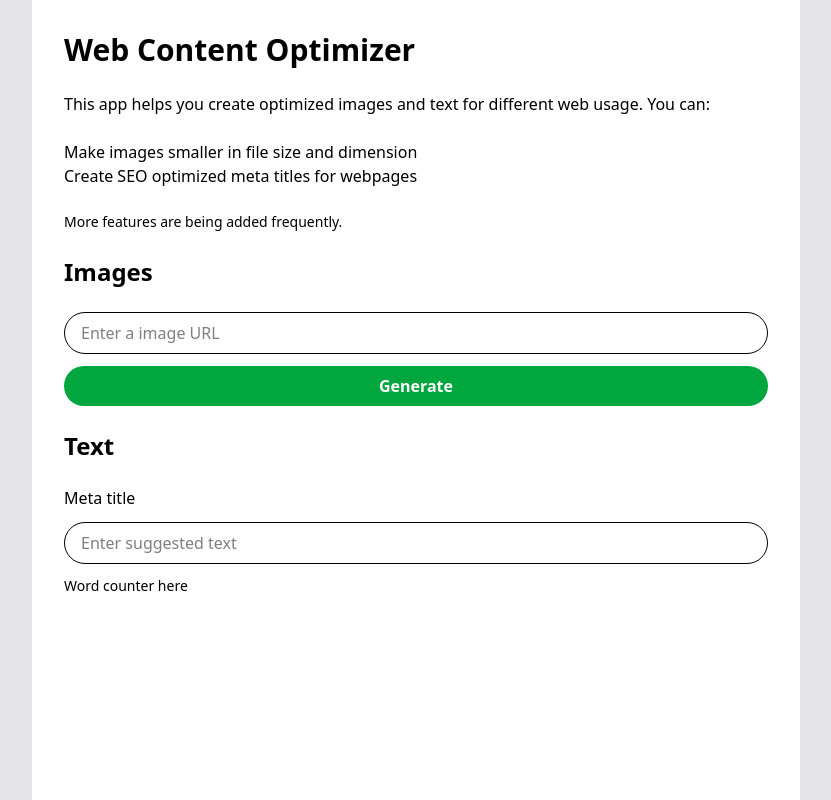
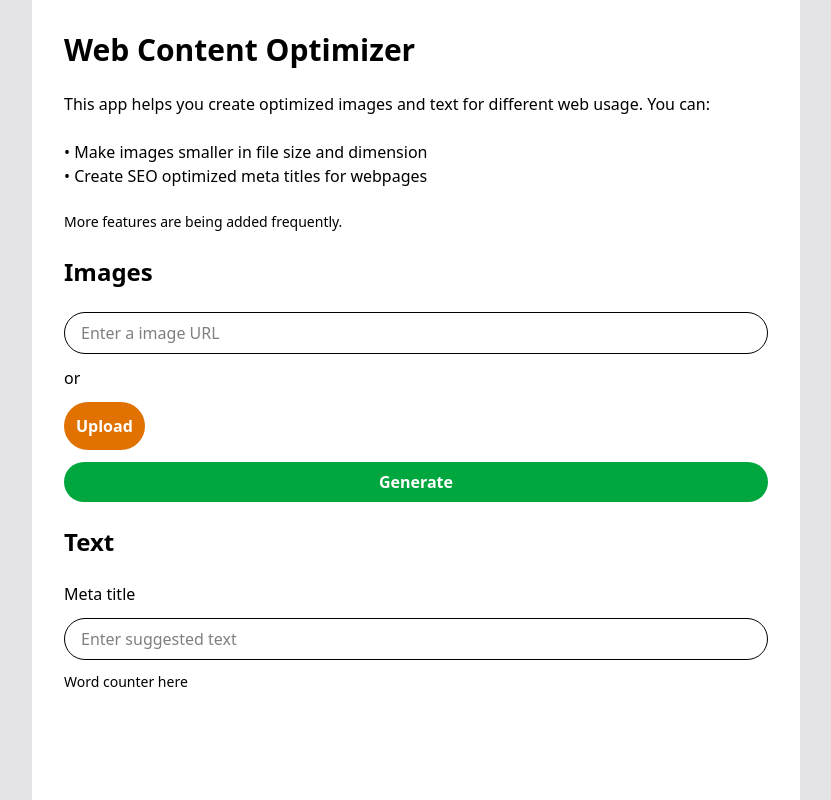
Before and after one commit to lowesmed/web-content-optimizer, a Next.js app: page / in a window 1280 px wide. Shown: the whole page, without its empty margins (224-1055 px from the left). Built offline with nearby package versions, Linux system fonts and the light colour scheme.

Commit message:
Add upload button

```diff
--- a/app/page.tsx
+++ b/app/page.tsx
@@ -7,8 +7,8 @@ export default function Home() {
       <h1 className="text-3xl font-bold">Web Content Optimizer</h1>
       <p>This app helps you create optimized images and text for different web usage. You can:</p>
         <ul>
-          <li>Make images smaller in file size and dimension</li>
-          <li>Create SEO optimized meta titles for webpages</li>
+          <li>• Make images smaller in file size and dimension</li>
+          <li>• Create SEO optimized meta titles for webpages</li>
         </ul>
       <p className="text-sm">More features are being added frequently.</p>
       <h2 className="text-2xl font-bold">Images</h2>
--- a/components/image-selection-form.tsx
+++ b/components/image-selection-form.tsx
@@ -19,8 +19,19 @@ export default function ImageSelectionForm() {
           className="py-2 px-4 rounded-full border border-solid  transition-colors hover:b"
           onChange={(e) => setImageUrlInputValue(e.target.value)}
         />
+        <h3>or</h3>
+        <div className="flex">
+          <div>
+            <button
+              className="p-3 bg-amber-600 text-white font-bold rounded-full cursor-pointer"
+            >
+              Upload
+            </button>
+          </div>
+          <div></div>
+        </div>
         <button
-          className="p-2 rounded-full bg-green-600 text-white font-bold cursor-pointer"
+          className="p-2 bg-green-600 text-white font-bold rounded-full cursor-pointer"
           type="submit"
         >
           Generate
```
